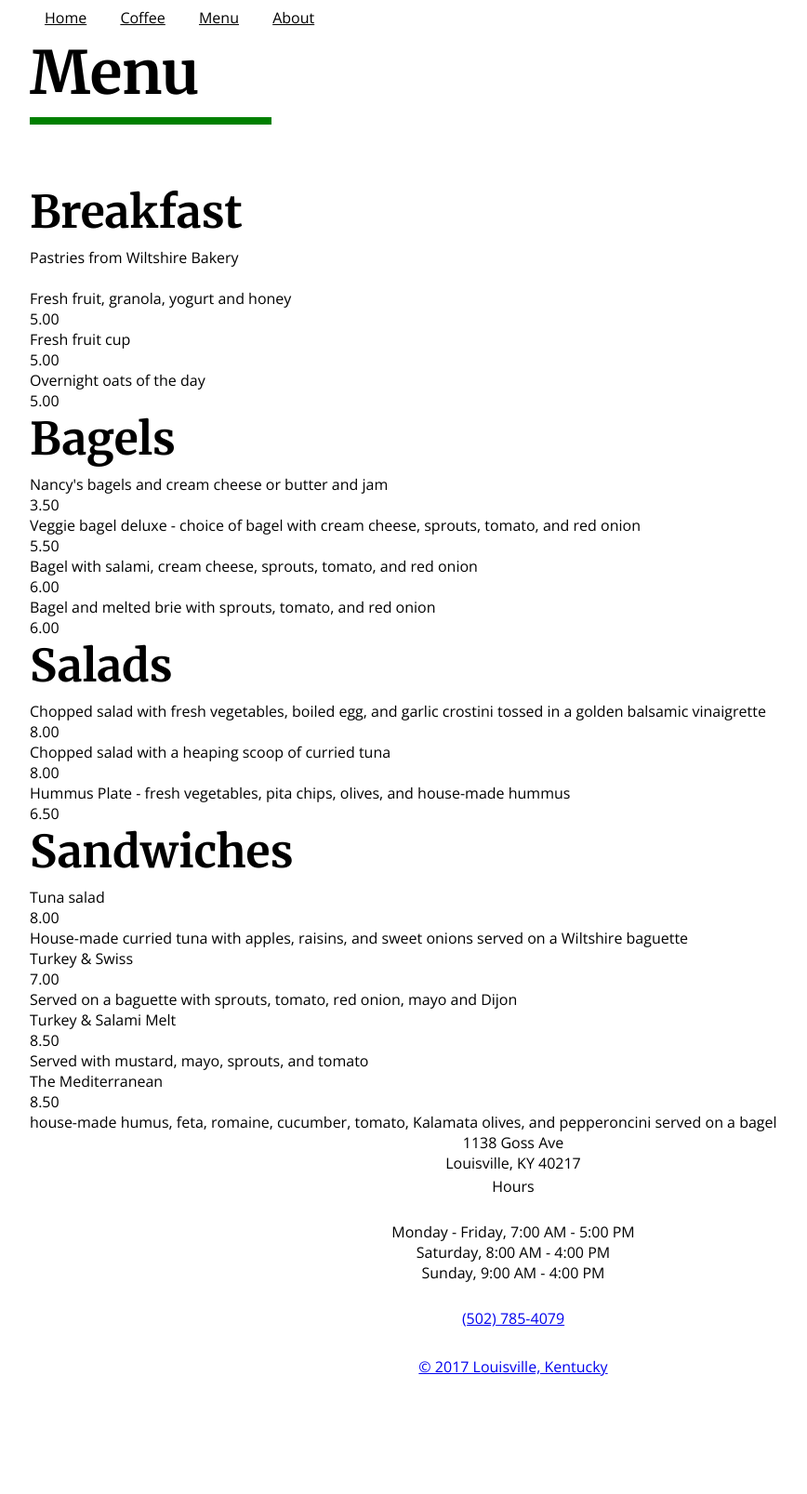
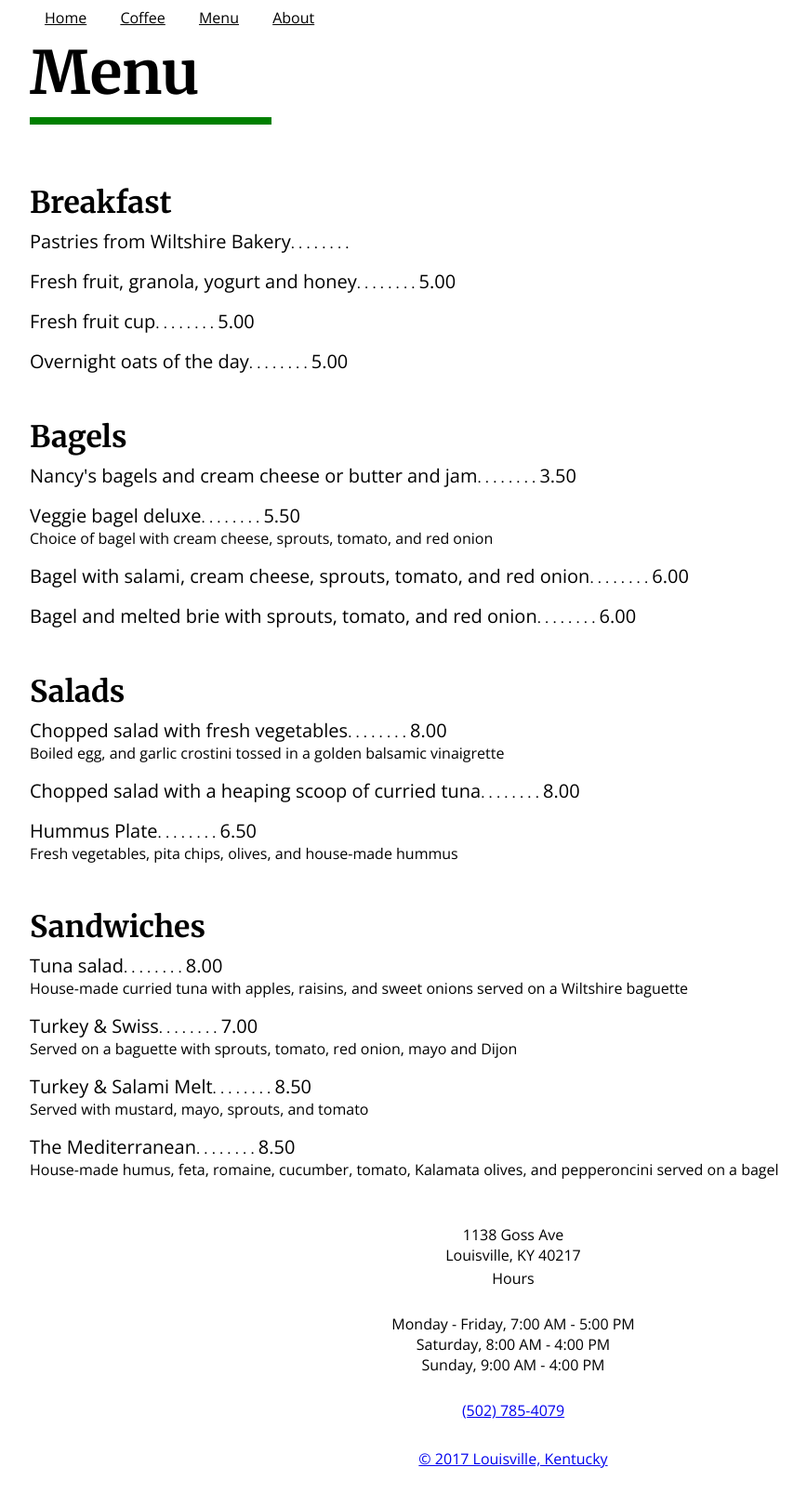
Before and after one commit to billypseck/beanwebsite.github.io, a Jekyll site: the page built from pages/menu.md, in a window 1280 px wide. Shown: the whole page at 93% size, without its empty margins (88-956 px from the left). Built offline with Jekyll 4.4.1, drawn with Linux system fonts in a browser that asks for light colours; before the commit the page ends 1508 px from its top, so only the background shows below that.

Commit message:
Adding style to the menu

```diff
--- a/_sass/base.scss
+++ b/_sass/base.scss
@@ -1,4 +1,4 @@
-@import url( 'https://fonts.googleapis.com/css?family=Merriweather:700|Open+Sans');
+@import url( 'https://fonts.googleapis.com/css?family=Merriweather:400,700|Open+Sans:400,600');
 
 html {
     background: #fff;
@@ -104,7 +104,7 @@ p {
 
 h2 {
   @extend .page-title;
-  font-size: 3rem;
+  font-size: 2rem;
   border: none;
   &:after {
     content: none;
--- /dev/null
+++ b/_sass/menu.scss
@@ -0,0 +1,15 @@
+.menu-category {
+  margin-bottom: 3rem;
+}
+.menu-item {
+  margin-bottom: 1rem;
+}
+
+.menu-item-title, .menu-item-price {
+  display: inline-block;
+  font-size: 1.25rem;
+}
+
+.menu-item-description {
+  display: block;
+}
--- a/css/styles.scss
+++ b/css/styles.scss
@@ -4,5 +4,6 @@
 @import "reset";
 @import "base";
 @import "coffee";
+@import "menu";
 @import "flex-list";
 @import "top-nav";
--- a/pages/menu.md
+++ b/pages/menu.md
@@ -5,14 +5,16 @@ permalink: /menu/
 ---
 
 {% for category in site.data.menu %}
-<h2>{{ category.category }}</h2>
+<div class="menu-category">
+<h2 class="menu-item-category">{{ category.category }}</h2>
 <ul>
 {% for item in category.items %}
-<li>
-{{ item.title }}<br>
-{{ item.price }}<br>
-{{ item.shortDescription }}
+<li class="menu-item">
+<span class="menu-item-title">{{ item.title }}</span>. . . . . . . .
+<span class="menu-item-price">{{ item.price }}</span>
+<span class="menu-item-description">{{ item.shortDescription }}</span>
 </li>
 {% endfor %}
 </ul>
+</div>
 {% endfor %}
```
Also changed, not shown: _data/menu.yml (+15 -4 lines).
